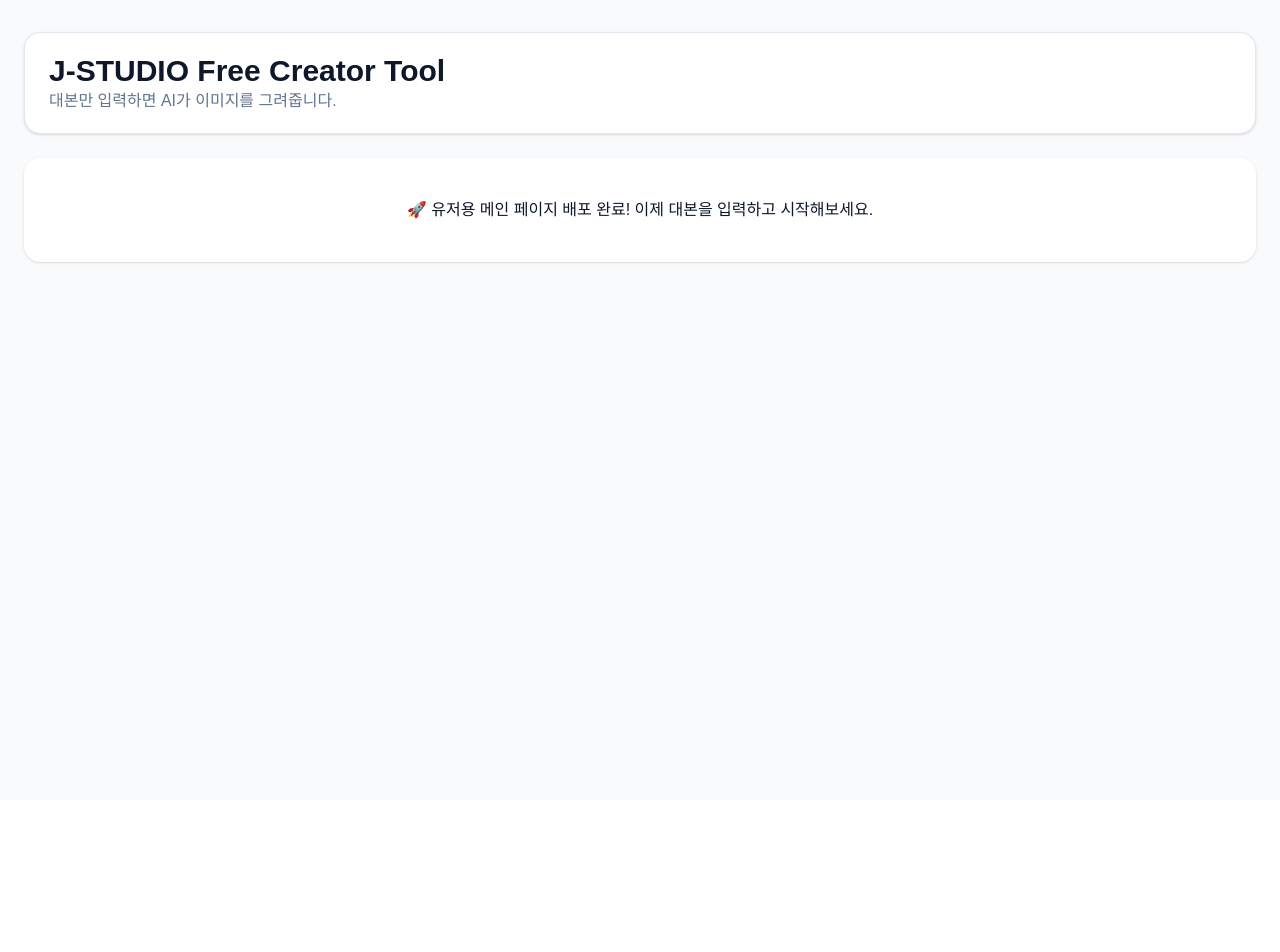
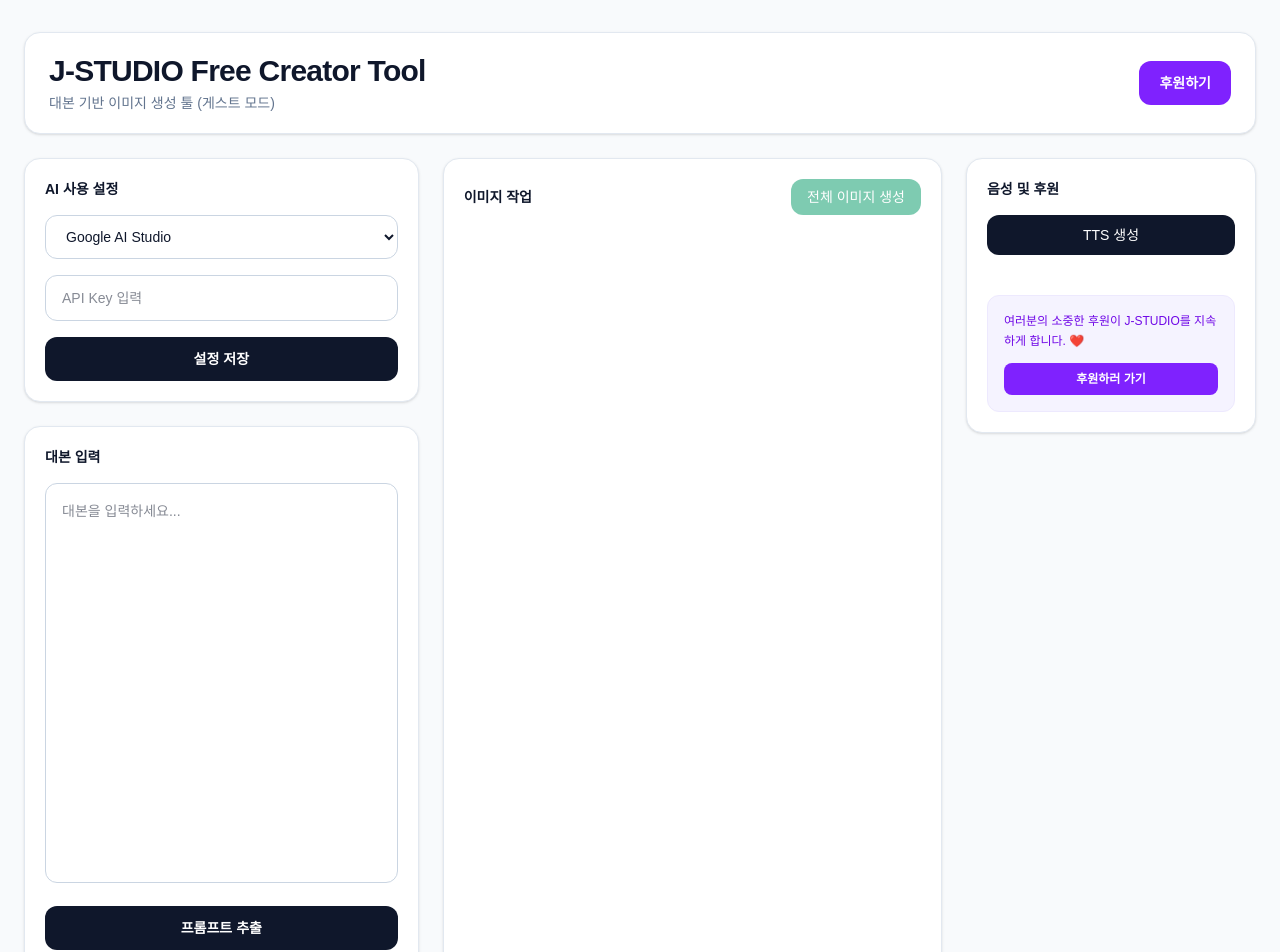
Before and after one commit to jstudio94/jstudio-free1, a Next.js app: page / in a window 1280 px wide. Shown: the top 952 px of the page. Before the commit the page ends 800 px from the top, so only its background shows below. Built offline with nearby package versions, Linux system fonts and the light colour scheme.

Commit message:
UI 전체 복구 및 게스트 모드 적용

```diff
--- a/app/page.tsx
+++ b/app/page.tsx
@@ -2,7 +2,7 @@
 
 import { useEffect, useMemo, useState } from "react";
 import { useRouter } from "next/navigation";
-import { supabase } from "./lib/supabase"; // 경로 확인 필요 (app/lib/supabase.ts 기준)
+import { supabase } from "./lib/supabase";
 
 type ImageSlot = {
   id: number;
@@ -14,7 +14,7 @@
 };
 
 export default function HomePage() {
-  // ✅ 유저 세션이 없어도 페이지는 보여주도록 수정 (일반 유저용)
+  // ✅ 게스트 모드 설정을 위해 기본 유저 상태를 부여합니다.
   const [user, setUser] = useState<any>({ email: "guest@jstudio.ai" });
   const router = useRouter();
 
@@ -24,32 +24,20 @@
 
   const [finalScript, setFinalScript] = useState("");
   const [customPrompt, setCustomPrompt] = useState("");
-
   const [images, setImages] = useState<ImageSlot[]>([]);
   const [audioUrl, setAudioUrl] = useState("");
 
   const [selectedTheme, setSelectedTheme] = useState("제품/광고 🛒");
-  const themes = [
-    "제품/광고 🛒",
-    "괴담/공포 👻",
-    "카페/감성 ☕",
-    "뉴스/정보 📰",
-    "동화/스토리북 📚",
-    "캐릭터/일러스트 🎨",
-  ];
-
+  const themes = ["제품/광고 🛒", "괴담/공포 👻", "카페/감성 ☕", "뉴스/정보 📰", "동화/스토리북 📚", "캐릭터/일러스트 🎨"];
   const [selectedVoice, setSelectedVoice] = useState("nova");
   const [apiProvider, setApiProvider] = useState("google");
   const [googleApiKey, setGoogleApiKey] = useState("");
   const [openaiApiKey, setOpenaiApiKey] = useState("");
-
   const [selectedGoogleModel, setSelectedGoogleModel] = useState("gemini-3.1-flash-image-preview");
   const [selectedOpenAIModel, setSelectedOpenAIModel] = useState("gpt-image-1");
-
   const [promptCount, setPromptCount] = useState("5");
   const [selectedStylePreset, setSelectedStylePreset] = useState("하이퍼리얼리즘");
 
-  // 모델 데이터 스토어
   const googleModels = useMemo(() => [
     { group: "이미지 생성", items: ["gemini-3.1-flash-image-preview", "gemini-3-pro-image-preview", "gemini-2.5-flash-image"] },
     { group: "텍스트/프롬프트 생성", items: ["gemini-2.5-flash", "gemini-1.5-pro", "gemini-1.5-flash"] },
@@ -92,7 +80,7 @@
     localStorage.setItem("jstudio_openai_model", selectedOpenAIModel);
     localStorage.setItem("jstudio_prompt_count", promptCount);
     localStorage.setItem("jstudio_style_preset", selectedStylePreset);
-    alert("설정이 브라우저에 저장되었습니다.");
+    alert("설정이 이 브라우저에 저장되었습니다.");
   };
 
   const handleDonate = () => {
@@ -101,121 +89,144 @@
 
   const getCleanScriptLines = () => {
     if (!finalScript) return [];
-    return finalScript.split("\n").map(l => l.replace(/\(.*\)/g, "").trim()).filter(l => l.length > 0);
+    return finalScript.split("\n").map((line) => line.replace(/\(.*\)/g, "").trim()).filter((line) => line.length > 0);
   };
 
-  // 프롬프트 추출 로직
   const handleExtractPrompt = async () => {
-    if (!finalScript.trim()) return alert("대본을 입력하세요.");
-    if (!activeApiKey.trim()) return alert("API Key를 입력하세요.");
-
+    if (!finalScript.trim() || !activeApiKey.trim()) return alert("대본과 API Key를 확인하세요.");
     setIsPromptExtracting(true);
     try {
       const res = await fetch("/api/images/generate", {
         method: "POST",
         headers: { "Content-Type": "application/json" },
         body: JSON.stringify({
-          script: finalScript,
-          engine: "prompt",
-          category: selectedTheme,
-          stylePreset: selectedStylePreset,
-          promptCount: Number(promptCount),
-          provider: apiProvider,
-          model: activeModel,
-          userApiKey: activeApiKey,
+          script: finalScript, engine: "prompt", category: selectedTheme, stylePreset: selectedStylePreset,
+          promptCount: Number(promptCount), provider: apiProvider, model: activeModel, userApiKey: activeApiKey,
         }),
       });
       const data = await res.json();
-      if (!res.ok) throw new Error(data.error || "실패");
-
+      if (!res.ok) throw new Error(data.error || "추출 실패");
       setCustomPrompt(data.extractedPrompt || "");
-      const promptArray = (data.extractedPrompt || "").split("\n")
-        .filter((l: string) => l.trim().length > 10)
-        .map((l: string) => l.replace(/^\d+\.\s*/, "").trim())
-        .slice(0, Number(promptCount));
-
-      setImages(promptArray.map((p: string, i: number) => ({
-        id: i + 1, finalInput: p, url: "", selected: true, isLoading: false
-      })));
-    } catch (e: any) {
-      alert(e.message);
+      const promptArray = (data.extractedPrompt || "").split("\n").filter((line: string) => line.trim().length > 10).map((line: string) => line.replace(/^\d+\.\s*/, "").trim()).slice(0, Number(promptCount));
+      setImages(promptArray.map((prompt: string, index: number) => ({ id: index + 1, finalInput: prompt, url: "", selected: true, isLoading: false })));
+    } catch (error: any) {
+      alert(error.message);
     } finally {
       setIsPromptExtracting(false);
     }
   };
 
-  // 단일 이미지 생성
   const handleRegenerateSingle = async (id: number) => {
-    const target = images.find(img => img.id === id);
+    const target = images.find((img) => img.id === id);
     if (!target || !activeApiKey.trim()) return;
-
-    setImages(prev => prev.map(img => img.id === id ? { ...img, isLoading: true, error: "" } : img));
-
+    setImages((prev) => prev.map((img) => img.id === id ? { ...img, isLoading: true, error: "" } : img));
     try {
       const res = await fetch("/api/images/generate", {
         method: "POST",
         headers: { "Content-Type": "application/json" },
-        body: JSON.stringify({
-          customPrompt: target.finalInput,
-          engine: "whisk",
-          provider: apiProvider,
-          model: activeModel,
-          userApiKey: activeApiKey,
-          stylePreset: selectedStylePreset,
-          promptCount: 1,
-        }),
+        body: JSON.stringify({ customPrompt: target.finalInput, engine: "whisk", provider: apiProvider, model: activeModel, userApiKey: activeApiKey, stylePreset: selectedStylePreset, promptCount: 1 }),
       });
       const data = await res.json();
-      setImages(prev => prev.map(img => img.id === id ? {
-        ...img, url: data.imageUrls?.[0] || "", isLoading: false, error: data.errors?.[0] || ""
-      } : img));
-    } catch (e: any) {
-      setImages(prev => prev.map(img => img.id === id ? { ...img, isLoading: false, error: e.message } : img));
+      setImages((prev) => prev.map((img) => img.id === id ? { ...img, url: data.imageUrls?.[0] || "", isLoading: false, error: data.errors?.[0] || "" } : img));
+    } catch (err: any) {
+      setImages((prev) => prev.map((img) => img.id === id ? { ...img, isLoading: false, error: err.message } : img));
     }
   };
 
   const handleMakeAllImages = async () => {
-    const targets = images.filter(img => img.selected);
+    const targets = images.filter((img) => img.selected);
     if (targets.length === 0) return alert("선택된 이미지가 없습니다.");
     setIsWhiskWorking(true);
-    for (const img of targets) {
-      await handleRegenerateSingle(img.id);
-    }
+    for (const img of targets) { await handleRegenerateSingle(img.id); }
     setIsWhiskWorking(false);
   };
 
   const handleMakeTTS = async () => {
-    if (!finalScript.trim()) return alert("대본이 없습니다.");
+    if (!finalScript.trim()) return alert("대본이 비어있습니다.");
     setIsTTSWorking(true);
     try {
-      const res = await fetch("/api/tts/make", {
-        method: "POST",
-        headers: { "Content-Type": "application/json" },
-        body: JSON.stringify({ text: finalScript, voice: selectedVoice }),
-      });
+      const res = await fetch("/api/tts/make", { method: "POST", headers: { "Content-Type": "application/json" }, body: JSON.stringify({ text: finalScript, voice: selectedVoice }) });
       const data = await res.json();
       setAudioUrl(data.url || "");
-    } finally {
-      setIsTTSWorking(false);
-    }
+    } finally { setIsTTSWorking(false); }
   };
 
   return (
     <div className="min-h-screen bg-[#f8fafc] text-slate-900">
       <div className="max-w-[1600px] mx-auto px-6 py-8 space-y-6">
-        {/* 헤더 및 레이아웃 생략 (기존 코드와 동일) */}
-        {/* ... (보내주신 디자인 코드 그대로 적용) ... */}
-        {/* UI 부분은 보내주신 코드의 return 내부를 그대로 사용하시면 됩니다! */}
         <header className="bg-white border border-slate-200 rounded-2xl px-6 py-5 shadow-sm">
-           <h1 className="text-3xl font-bold">J-STUDIO Free Creator Tool</h1>
-           <p className="text-slate-500">대본만 입력하면 AI가 이미지를 그려줍니다.</p>
+          <div className="flex flex-col gap-5">
+            <div className="flex flex-col gap-4 lg:flex-row lg:items-center lg:justify-between">
+              <div>
+                <h1 className="text-3xl font-bold tracking-tight text-slate-900">J-STUDIO Free Creator Tool</h1>
+                <p className="mt-1 text-sm text-slate-500">대본 기반 이미지 생성 툴 (게스트 모드)</p>
+              </div>
+              <button onClick={handleDonate} className="px-5 py-3 rounded-xl bg-violet-600 text-white text-sm font-semibold hover:bg-violet-700">후원하기</button>
+            </div>
+          </div>
         </header>
 
         <div className="grid grid-cols-12 gap-6">
-           {/* 왼쪽 설정창, 중앙 작업창, 오른쪽 음성창 등 보내주신 UI 코드를 여기에 넣으세요 */}
-           <p className="col-span-12 p-10 bg-white rounded-2xl shadow-sm text-center">
-             🚀 유저용 메인 페이지 배포 완료! 이제 대본을 입력하고 시작해보세요.
-           </p>
+          {/* 1. 왼쪽 설정창 */}
+          <div className="col-span-12 lg:col-span-4 space-y-6">
+            <section className="bg-white border border-slate-200 rounded-2xl p-5 shadow-sm">
+              <h2 className="text-sm font-semibold mb-4">AI 사용 설정</h2>
+              <div className="space-y-4">
+                <select value={apiProvider} onChange={(e) => setApiProvider(e.target.value)} className="w-full border border-slate-300 px-4 py-3 rounded-xl text-sm outline-none">
+                  <option value="google">Google AI Studio</option>
+                  <option value="openai">OpenAI GPT</option>
+                </select>
+                <input type="password" value={activeApiKey} onChange={(e) => apiProvider === "google" ? setGoogleApiKey(e.target.value) : setOpenaiApiKey(e.target.value)} placeholder="API Key 입력" className="w-full border border-slate-300 px-4 py-3 rounded-xl text-sm outline-none" />
+                <button onClick={handleSaveLocalSettings} className="w-full py-3 rounded-xl bg-slate-900 text-white text-sm font-semibold hover:bg-slate-800">설정 저장</button>
+              </div>
+            </section>
+
+            <section className="bg-white border border-slate-200 rounded-2xl p-5 shadow-sm">
+              <h2 className="text-sm font-semibold mb-4">대본 입력</h2>
+              <textarea className="w-full h-[400px] border border-slate-300 p-4 rounded-xl text-sm outline-none resize-none leading-relaxed" value={finalScript} onChange={(e) => setFinalScript(e.target.value)} placeholder="대본을 입력하세요..." />
+              <button onClick={handleExtractPrompt} disabled={isPromptExtracting} className="w-full mt-4 py-3 rounded-xl bg-slate-900 text-white text-sm font-semibold disabled:opacity-50">
+                {isPromptExtracting ? "추출 중..." : "프롬프트 추출"}
+              </button>
+            </section>
+          </div>
+
+          {/* 2. 중앙 이미지 작업창 */}
+          <div className="col-span-12 lg:col-span-5 space-y-6">
+            <section className="bg-white border border-slate-200 rounded-2xl p-5 shadow-sm">
+              <div className="flex items-center justify-between mb-4">
+                <h2 className="text-sm font-semibold">이미지 작업</h2>
+                <button onClick={handleMakeAllImages} disabled={isWhiskWorking || images.length === 0} className="px-4 py-2 rounded-xl bg-emerald-600 text-white text-sm disabled:opacity-50">전체 이미지 생성</button>
+              </div>
+              <div className="space-y-4 h-[800px] overflow-y-auto">
+                {images.map((img, index) => (
+                  <div key={img.id} className="p-4 border border-slate-200 rounded-2xl bg-white shadow-sm">
+                    <div className="flex gap-4">
+                      <div className="w-24 h-40 bg-slate-100 rounded-xl overflow-hidden flex-shrink-0">
+                        {img.url ? <img src={img.url} className="w-full h-full object-cover" /> : <div className="w-full h-full flex items-center justify-center text-[10px] text-slate-400">No Image</div>}
+                      </div>
+                      <div className="flex-1">
+                        <textarea className="w-full h-24 border border-slate-300 p-2 rounded-lg text-xs outline-none" value={img.finalInput} onChange={(e) => setImages(prev => prev.map(i => i.id === img.id ? {...i, finalInput: e.target.value} : i))} />
+                        <button onClick={() => handleRegenerateSingle(img.id)} className="mt-2 text-xs font-semibold text-blue-600">이 장면만 생성</button>
+                      </div>
+                    </div>
+                  </div>
+                ))}
+              </div>
+            </section>
+          </div>
+
+          {/* 3. 오른쪽 음성 및 후원 */}
+          <div className="col-span-12 lg:col-span-3 space-y-6">
+            <section className="bg-white border border-slate-200 rounded-2xl p-5 shadow-sm">
+              <h2 className="text-sm font-semibold mb-4">음성 및 후원</h2>
+              <button onClick={handleMakeTTS} disabled={isTTSWorking} className="w-full py-2.5 bg-slate-900 text-white rounded-xl text-sm mb-4">TTS 생성</button>
+              {audioUrl && <audio controls src={audioUrl} className="w-full" />}
+              <div className="mt-6 p-4 bg-violet-50 rounded-xl border border-violet-100">
+                <p className="text-xs text-violet-700 leading-relaxed">여러분의 소중한 후원이 J-STUDIO를 지속하게 합니다. ❤️</p>
+                <button onClick={handleDonate} className="w-full mt-3 py-2 bg-violet-600 text-white rounded-lg text-xs font-bold">후원하러 가기</button>
+              </div>
+            </section>
+          </div>
         </div>
       </div>
     </div>
```
